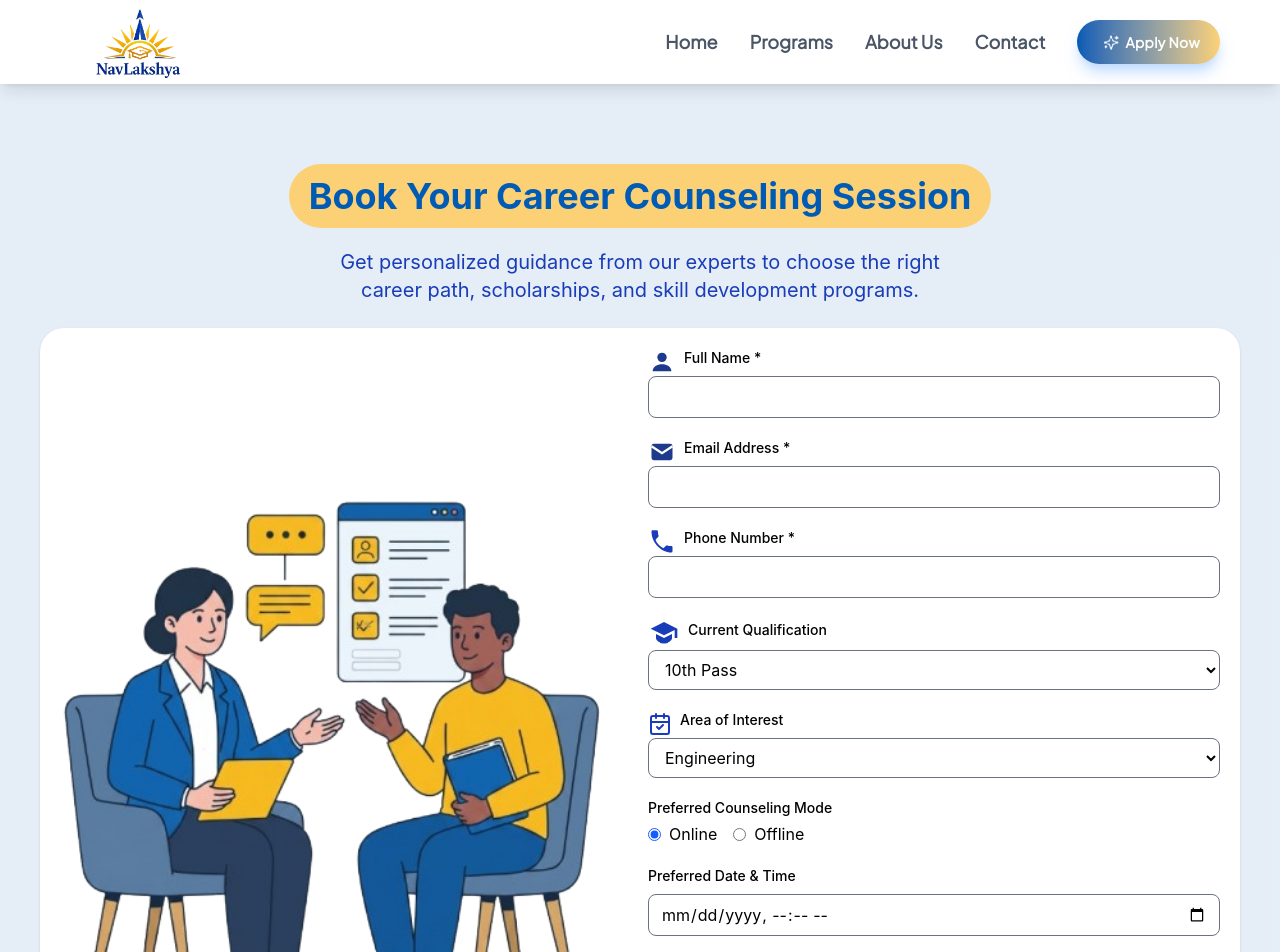
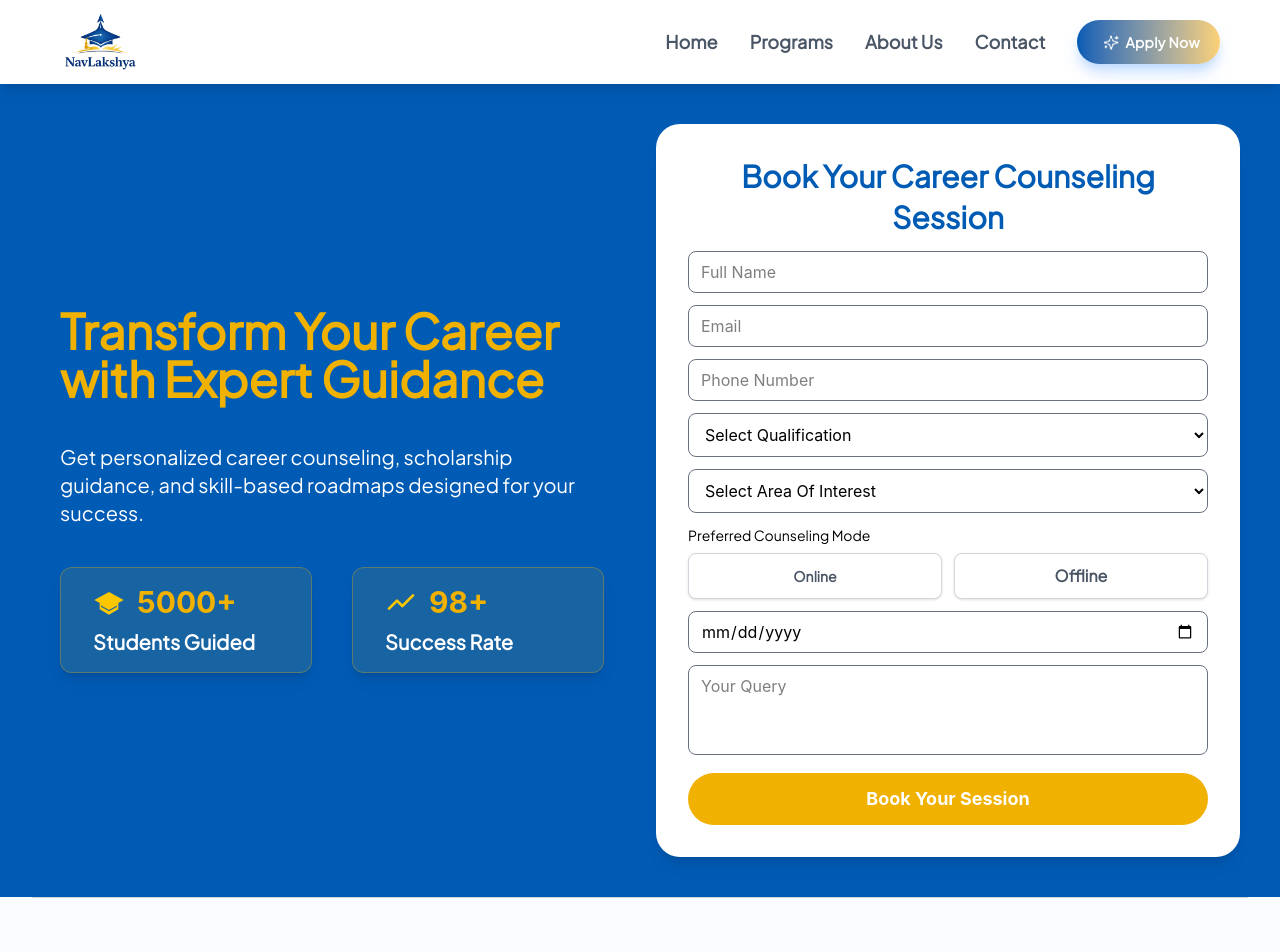
Before and after one commit to shashvin3/Project_NL, a React (Vite) app: page /book-counselling in a window 1280 px wide. Shown: the top 952 px of the page. Built offline with nearby package versions, Linux system fonts and the light colour scheme.

Commit message:
changed booking counselling form

```diff
--- a/src/components/applynow/ApplyDetails.jsx
+++ b/src/components/applynow/ApplyDetails.jsx
@@ -307,7 +307,7 @@ function ApplyDetails() {
         <img
           src={logo}
           alt="NavLakshya Logo"
-          className="w-38 md:w-48 mx-auto"
+          className="w-48 md:w-58 mx-auto"
         />
         <div className="text-blue-900 font-bold bg-yellowone rounded-full py-2 px-6 inline-block leading-wider">
           All India Bright Minds Scholarship Program 2026
--- a/src/components/common/Input.jsx
+++ b/src/components/common/Input.jsx
@@ -1,10 +1,7 @@
-function Input({ label,error,icon, ...props}) {
+function Input({ label,error, ...props}) {
   return (
     <div className="w-full">
-      <div className="flex items-center gap-2">
-      {icon && <span className="text-[#1e3a8a]">{icon}</span>}
-      <label className="block mb-2 text-sm font-medium">{label}</label>
-      </div>
+      <label className="block mb-2 text-sm font-medium font-jakarta">{label}</label>
       <input
         {...props}
         className={`w-full border rounded-lg px-3 py-2 outline-none focus:ring ${error? 'border-red-500 focus:ring-red-400':'border-gray-500 focus:ring-blue-500'}`}
--- a/src/components/common/Navbar.jsx
+++ b/src/components/common/Navbar.jsx
@@ -20,7 +20,7 @@ function Navbar() {
     <nav className="sticky top-0 z-50">
       <div className="relative w-full bg-white px-4 md:px-6 lg:px-15 flex items-center justify-between shadow-lg">
         <Link to="/">
-          <img src={logo} alt="NavLakshya Logo" className="h-20 w-40 object-contain py-1"/>
+          <img src={logo} alt="NavLakshya Logo" className="h-18 w-auto object-contain py-1"/>
         </Link>
 
          {/* Desktop buttons */}
--- a/src/pages/BookCounselling.jsx
+++ b/src/pages/BookCounselling.jsx
@@ -1,19 +1,20 @@
 import Input from "../components/common/Input";
-import Radio from "../components/common/Radio";
-import counselingimg from "../assets/counselingimg.png";
+import Toast from "../components/common/Toast";
+import useToast from "../components/hooks/useToast";
 import { useNavigate } from "react-router-dom";
 import { useState } from "react";
 import { supabase } from "../supabaseClient";
 
 function BookCounselling() {
     const navigate = useNavigate();
+    const { toast, showToast, hideToast } = useToast();
     const [formData,setFormData] = useState({
         fullName:"",
         email:"",
         phone:"",
-        qualification: "10th Pass",
-        areaOfInterest: "Engineering",
-        counselingMode: "online",
+        qualification: "",
+        areaOfInterest: "",
+        counselingMode: "",
         preferredDateTime: "",
         message:""
     })
@@ -40,6 +41,22 @@ function BookCounselling() {
       newErrors.phone = "Enter a valid 10-digit Indian mobile number";
     }
 
+     if (!formData.qualification) {
+     newErrors.qualification = "Please select your qualification";
+    }
+
+      if (!formData.areaOfInterest) {
+      newErrors.areaOfInterest = "Please select your area of interest";
+      }
+
+    if (!formData.counselingMode) {
+    newErrors.counselingMode = "Please select a counseling mode";
+    }
+
+    if (!formData.preferredDateTime) {
+    newErrors.preferredDateTime = "Please select a preferred date";
+    }
+
     if(!formData.message.trim()){
       newErrors.message = "Message cannot be empty"
     }
@@ -58,15 +75,14 @@ function BookCounselling() {
     const ValidationErrors = validateForm();
     if(Object.keys(ValidationErrors).length > 0){
         setErrors(ValidationErrors);
+        showToast("Please fill all mandatory fields correctly.", "warning");
         return;
     }
     try{
     setIsSubmitting(true);
     const {data, error } = await supabase
     .from("counseling_bookings")
-    .insert([
-        formData
-    ]).select();
+    .insert([formData]).select();
 
     if (error) throw error;
 
@@ -75,7 +91,7 @@ function BookCounselling() {
     }
     catch(err){
         console.error("Submission error:", err);
-        alert("Submission failed: " + err.message);
+        showToast("Submission failed: " + err.message, "error");
     }
     finally{
         setIsSubmitting(false);
@@ -84,66 +100,83 @@ function BookCounselling() {
   }
 
   return (
-    <section className="bg-blueone/10 pt-20 pb-15">
-    <div className="flex justify-center px-2">
-    <h2 className="text-2xl md:text-3xl lg:text-4xl font-bold inline-block text-center bg-yellowone rounded-full py-3 px-3 lg:px-5 mb-5 text-blueone ">Book Your Career Counseling Session</h2>
+    <section className="bg-blueone pt-10 pb-10">
+    {toast && <Toast message={toast.message} type={toast.type} onClose={hideToast} />}
+     <div className="container px-4 md:px-8 lg:px-10 mx-auto">
+      <div className="grid grid-cols-1 lg:grid-cols-2 gap-8">
+        {/* Left Part */}
+        <div className=" flex flex-col justify-center px-2 md:px-5 space-y-6 lg:space-y-10 text-center lg:text-left">
+          <h1 className="text-3xl md:text-4xl lg:text-5xl font-bold text-yellow-500 font-jakarta">Transform Your Career with Expert Guidance</h1>
+          <p className="text-xl font-jakarta text-white">Get personalized career counseling, scholarship guidance, and skill-based roadmaps designed for your success.</p>
+          <div className="flex gap-4 md:gap-10 justify-center lg:justify-start">
+            <div className="rounded-xl bg-yellow-500/10 border border-yellow-500/30 flex-1 shadow-lg px-5 md:px-8 py-4">
+             <div className="flex items-center gap-3">
+                <svg xmlns="http://www.w3.org/2000/svg" className="h-8 w-8 text-yellow-400 mt-1" fill="currentColor" viewBox="0 0 24 24">
+      <path d="M12 3L1 9l4 2.18V16l7 4 7-4v-4.82L23 9 12 3zm6 10.99l-6 3.44-6-3.44V13.2l6 3.27 6-3.27v.79z"/>
+               </svg>
+              <h3 className="text-3xl text-yellow-500 font-bold">5000+</h3>
               </div>
-      <p className="text-lg lg:text-xl mb-6 text-blue-800 text-center px-5 mx-auto max-w-170">Get personalized guidance from our experts to choose the right career path, scholarships, and skill development programs.</p>
-      <div className="container px-5 lg:px-10 mx-auto">
-      <div className="grid lg:grid-cols-2 gap-4 bg-white rounded-3xl shadow-sm p-5">
-      {/* Left part image */}
-       <div className="flex items-center">
-        <img src={counselingimg} alt="Counseling" className="w-full object-contain max-w-250 mx-auto " />
+              <p className="text-xl font-bold text-white font-jakarta mt-2">Students Guided</p>
             </div>
+            <div className="rounded-xl bg-yellow-500/10 border border-yellow-500/30 flex-1 shadow-lg px-5 md:px-8 py-4">
+             <div className="flex items-center gap-3">
+              <svg xmlns="http://www.w3.org/2000/svg" className="h-8 w-8 text-yellow-400" fill="none" viewBox="0 0 24 24" stroke="currentColor" strokeWidth={2}>
+              <path strokeLinecap="round" strokeLinejoin="round" d="M3 17l6-6 4 4 8-8"/>
+             </svg>
+              <h3 className="text-3xl text-yellow-500 font-bold">98+</h3>
+              </div>
+              <p className="text-xl font-bold text-white font-jakarta mt-2">Success Rate</p>
+            </div>
+          </div>
+        </div>
+
        {/* Right part form */}
-      <form className="max-w-250 space-y-5">
-
+      <form className="space-y-3 bg-white p-5 md:p-8 rounded-3xl shadow-lg w-full">
+      <h2 className="text-xl md:text-2xl lg:text-3xl text-center font-extrabold font-jakarta leading-snug text-blueone ">Book Your Career Counseling Session</h2>
       <Input
-       label="Full Name *"
        name="fullName"
        value={formData.fullName}
        onChange={handleChange}
        error={errors.fullName}
-       icon={<svg xmlns="http://www.w3.org/2000/svg" viewBox="0 0 24 24" fill="#1e3a8a" className="w-7 h-7"><circle cx="12" cy="8" r="4" /><path d="M4 20c0-4 4-6 8-6s8 2 8 6" /></svg>}
+       placeholder="Full Name"
       />
 
-       <Input label="Email Address *"
+       <Input
        name="email"
        type="email"
        value={formData.email}
        onChange={handleChange}
        error={errors.email}
-       icon={<svg xmlns="http://www.w3.org/2000/svg" viewBox="0 0 24 24" fill="#1e3a8a" className="w-7 h-7"><rect x="3" y="5" width="18" height="14" rx="2" /><path d="M3 7l9 6 9-6" fill="none" stroke="#ffffff" strokeWidth={2} strokeLinecap="butt" strokeLinejoin="miter" /></svg>}
+       placeholder="Email"
        />
-       <Input label="Phone Number *"
+       <Input
        name="phone"
        type="tel"
        value={formData.phone}
        onChange={handleChange}
        error={errors.phone}
-       icon={<svg xmlns="http://www.w3.org/2000/svg" viewBox="0 0 24 24" fill="currentColor" className="w-7 h-7 text-blue-800"><path d="M6.62 10.79a15.053 15.053 0 006.59 6.59l2.2-2.2a1 1 0 011.01-.24c1.12.37 2.33.57 3.58.57a1 1 0 011 1V20a1 1 0 01-1 1C11.3 21 3 12.7 3 3a1 1 0 011-1h3.5a1 1 0 011 1c0 1.25.2 2.46.57 3.58a1 1 0 01-.25 1.01l-2.2 2.2z" /></svg>}
+       placeholder="Phone Number"
       />
 
        <div>
-      <div className="flex items-center gap-2">
-      <svg xmlns="http://www.w3.org/2000/svg" viewBox="0 0 24 24" fill="currentColor" className="w-8 h-8 text-blue-800"><path d="M12 3L2 8l10 5 8-4v6h2V8L12 3z" /><path d="M6 12v3c0 2 3 4 6 4s6-2 6-4v-3l-6 3-6-3z" /><rect x="9" y="17" width="6" height="2" rx="1" /></svg>
-      <label className="block mb-2 text-sm font-medium">Current Qualification</label>
-      </div>
-       <select  name="qualification" value={formData.qualification}  onChange={handleChange}  className="w-full border rounded-lg px-3 py-2 outline-none border-gray-500">
+       <select  name="qualification" value={formData.qualification}  onChange={handleChange}
+       className={`w-full border rounded-lg px-3 py-2.5 outline-none focus:ring bg-white
+       ${errors.qualification ? "border-red-500 focus:ring-red-400" : "border-gray-500 focus:ring-blue-500"}`}>
+       <option value="" disabled>Select Qualification</option>
        <option>10th Pass</option>
        <option>12th Pass</option>
        <option>Graduate</option>
        <option>Post Graduate</option>
        <option>Other</option>
        </select>
+       {errors.qualification && <p className="text-xs text-red-500 mt-1 font-medium">{errors.qualification}</p>}
        </div>
 
       <div>
-        <div className="flex items-center gap-2">
-        <svg xmlns="http://www.w3.org/2000/svg" viewBox="0 0 24 24" fill="none" stroke="currentColor" strokeWidth={2} strokeLinecap="round" strokeLinejoin="round" className="w-6 h-6 text-blue-800"><rect x="3" y="4" width="18" height="18" rx="2" /><line x1="16" y1="2" x2="16" y2="6" /><line x1="8" y1="2" x2="8" y2="6" /><line x1="3" y1="10" x2="21" y2="10" /><path d="M9 15l2 2 4-4" /></svg>
-        <label className="block mb-2 text-sm font-medium">Area of Interest</label>
-        </div>
-                <select name="areaOfInterest" value={formData.areaOfInterest} onChange={handleChange}  className="w-full border rounded-lg px-3 py-2 outline-none border-gray-500">
+      <select name="areaOfInterest" value={formData.areaOfInterest} onChange={handleChange}
+      className={`w-full border rounded-lg px-3 py-2.5 outline-none focus:ring bg-white
+       ${errors.areaOfInterest ? "border-red-500 focus:ring-red-400" : "border-gray-500 focus:ring-blue-500"}`}>
+      <option value="" disabled>Select Area Of Interest</option>
       <option>Engineering</option>
       <option>Medical</option>
       <option>Management</option>
@@ -151,48 +184,63 @@ function BookCounselling() {
       <option>Skill Development</option>
       <option>Other</option>
       </select>
+      {errors.areaOfInterest && <p className="text-xs text-red-500 mt-1 font-medium">{errors.areaOfInterest}</p>}
       </div>
 
       <div>
-        <label className="block mb-1 text-sm font-medium">Preferred Counseling Mode</label>
-        <div className="flex gap-4">
-            <Radio
-              label="Online"
-              name="counselingMode"
-              value="online"
-              checked={formData.counselingMode === "online"}
-              onChange={handleChange}
-             />
-            <Radio
-             label="Offline"
-             name="counselingMode"
-             value="offline"
-             checked={formData.counselingMode === "offline"}
-             onChange={handleChange}
-            />
+        <label className="block mb-2 text-sm font-medium font-jakarta">Preferred Counseling Mode</label>
+        <div className="flex gap-3">
+          <button
+           type="button"
+           onClick={() => {setFormData((prev) => ({...prev, counselingMode: "online"}))
+           if (errors.counselingMode) {
+            setErrors((prev) => ({ ...prev, counselingMode: "" }))
+           }
+           }}
+           className={`flex-1 py-2.5 text-sm md:text:base font-semibold rounded-lg shadow-sm border font-jakarta transition-all duration-200 ${formData.counselingMode === "online"
+            ? "bg-yellowone text-white border-yellowone" : errors.counselingMode
+            ? "bg-white text-gray-600 border-red-400" : "bg-white text-gray-600 border-gray-300 hover:border-yellowone"
+          }`}>Online</button>
+          <button
+          type="button"
+          onClick={() => {setFormData((prev) => ({...prev, counselingMode:"offline"}))
+          if (errors.counselingMode) {
+            setErrors((prev) => ({ ...prev, counselingMode: "" }))
+           }
+          }}
+          className={`flex-1 py-2.5 text-sm md:text-base font-semibold shadow-sm rounded-lg border font-jakarta transition-all duration-200 ${formData.counselingMode === "offline"
+            ? "bg-yellowone text-white border-yellowone" : errors.counselingMode
+            ? "bg-white text-gray-600 border-red-400" : "bg-white text-gray-600 border-gray-300 hover:border-yellowone"
+          }`}>Offline</button>
         </div>
+         {errors.counselingMode && <p className="text-xs text-red-500 mt-1 font-medium">{errors.counselingMode}</p>}
       </div>
 
-        <Input label="Preferred Date & Time"
+        <Input
         name="preferredDateTime"
         value={formData.preferredDateTime}
         onChange={handleChange}
-        type="datetime-local"
+        type="date"
+        error={errors.preferredDateTime}
+        min={new Date().toISOString().split("T")[0]}
         />
 
         <div>
-          <label className="block mb-2 text-sm font-medium">Message / Query</label>
-          <textarea rows="3" value={formData.message} onChange={handleChange} name="message" className="w-full border rounded-lg px-3 py-2 outline-none border-gray-500 focus:ring-1 focus:ring-blue-500 resize-none"></textarea>
-          {errors.message && <p className="text-xs text-red-500">{errors.message}</p>}
+          <textarea rows="3" value={formData.message} onChange={handleChange} name="message" placeholder="Your Query"
+          className={`w-full border rounded-lg px-3 py-2 outline-none focus:ring-1 resize-none  ${errors.message
+                    ? "border-red-500 focus:ring-red-400"
+                    : "border-gray-500 focus:ring-blue-500"
+                  }`}/>
+          {errors.message && <p className="text-xs text-red-500 mt-1 font-medium">{errors.message}</p>}
         </div>
 
-        <button onClick={handleSubmit} className="bg-blueone text-white py-3 text-lg w-full font-bold rounded-4xl">
-            {isSubmitting ? "Booking..." : "Book My Counseling Session"}</button>
+        <button onClick={handleSubmit} disabled={isSubmitting}
+        className={`bg-yellow-500 text-white py-3 text-lg w-full font-bold rounded-4xl transition-all  ${isSubmitting ? "opacity-60 cursor-not-allowed" : "hover:bg-yellow-600"}`}>
+            {isSubmitting ? "Booking..." : "Book Your Session"}</button>
       </form>
       </div>
+
      </div>
-
-
     </section>
   );
 }
--- a/src/pages/PaymentPage.jsx
+++ b/src/pages/PaymentPage.jsx
@@ -53,7 +53,7 @@ function PaymentPage() {
 
 
   return (
-    <div className="min-h-screen bg-gray-100 flex flex-col items-center justify-center p-4">
+    <div className="min-h-screen bg-blue-100 flex flex-col items-center justify-center p-4">
 
      {toast && (
       <Toast
```
Also changed, not shown: src/assets/counselingimg.png (deleted), src/assets/logo/logo.png. Lines whose indentation alone changed are shown as unchanged.
